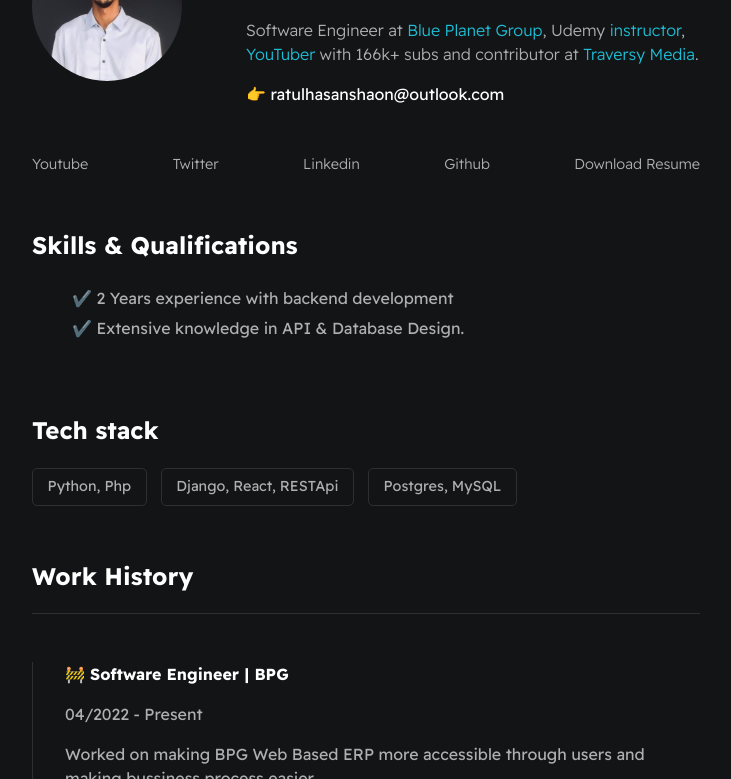
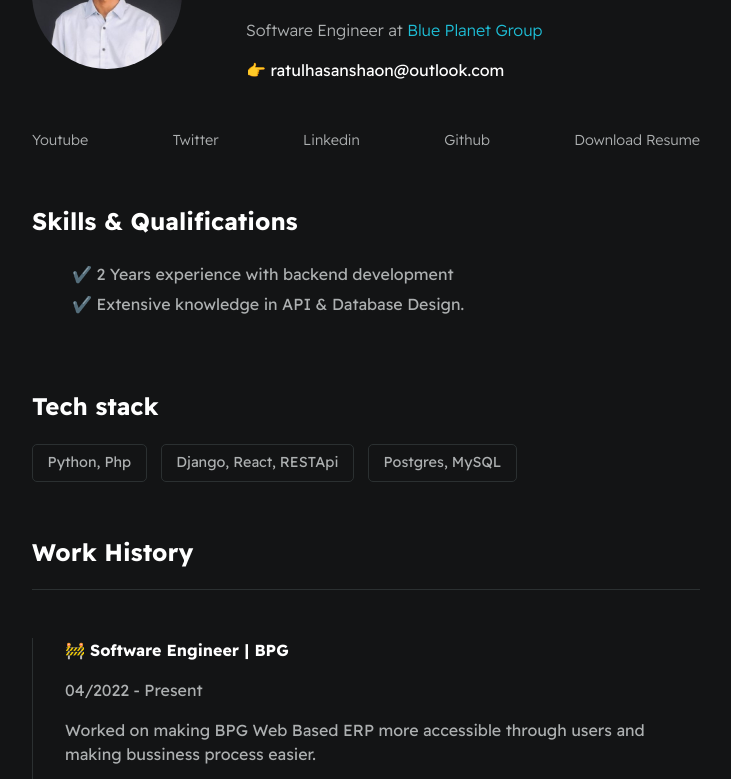
Before and after one commit to ratulhasanshaon/Digital-Resume, a plain HTML site: page index.html in a window 1280 px wide. Shown: the part 150-929 px from the top of the page, without its empty margins (274-1005 px from the left). Drawn offline with Linux system fonts and the light colour scheme.

Commit message:
first commit

```diff
--- a/index.html
+++ b/index.html
@@ -16,7 +16,7 @@
 
                 <div>
                     <h1 id="user-name">Ratul Hasan</h1>
-                    <p id="bio">Software Engineer at <a href="https://www.blueplanetgroup.com" target="_blank">Blue Planet Group</a>, Udemy <a href="https://www.udemy.com/user/dennis-ivanov-5/" target="_blank">instructor</a>, <a href="https://www.youtube.com/c/dennisivy" target="_blank">YouTuber</a> with 166k+ subs and contributor at <a href="https://youtu.be/PtQiiknWUcI?t=6" target="_blank">Traversy Media</a>.</p>
+                    <p id="bio">Software Engineer at <a href="https://www.blueplanetgroup.com" target="_blank">Blue Planet Group</a></p>
                     <p id="email">👉 ratulhasanshaon@outlook.com</p>
                 </div>
             </section>
```
